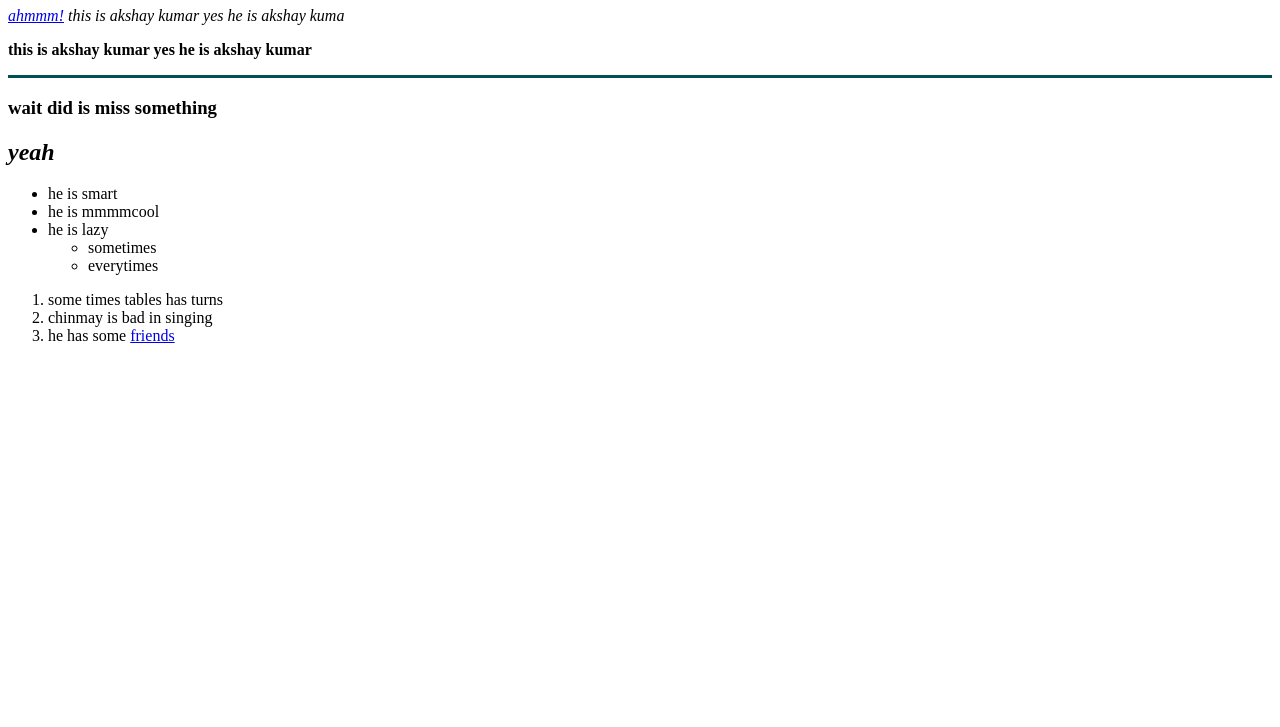
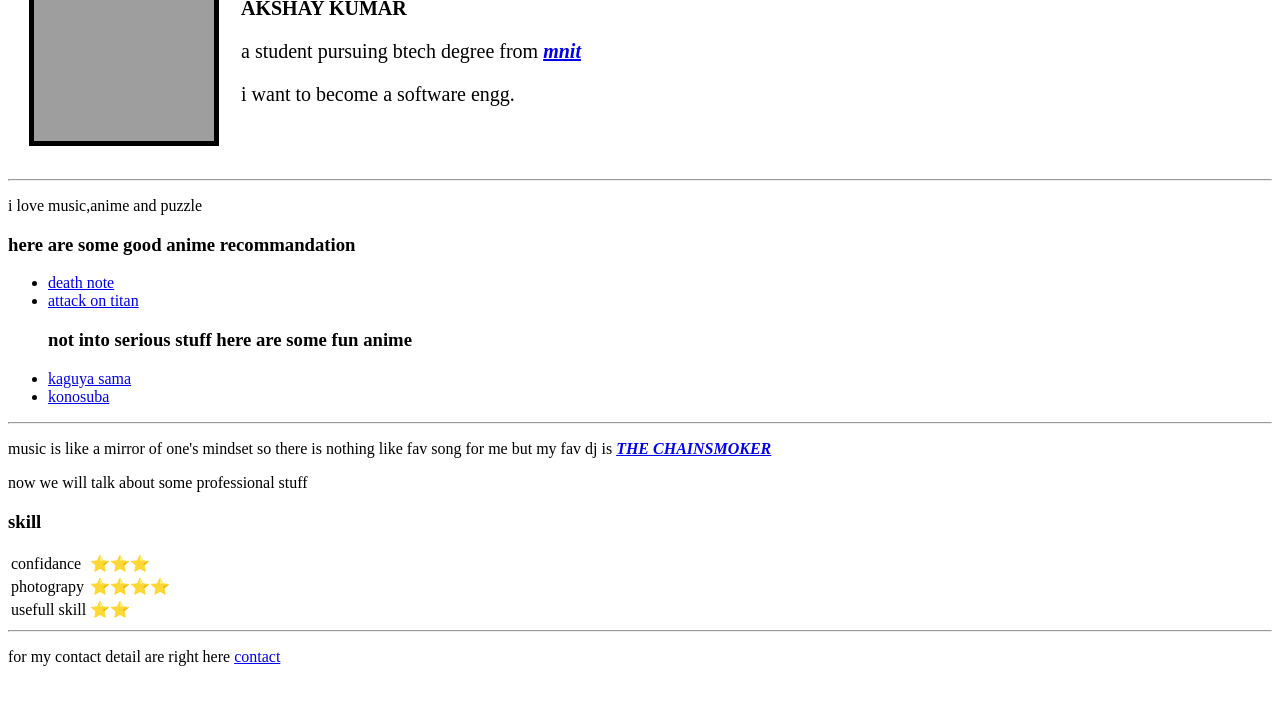
Before and after one commit to Flamer95711/cv, a plain HTML site: page index.html in a window 1280 px wide. Shown: the part 73-800 px from the top of the page. Drawn offline with Linux system fonts and the light colour scheme; grey boxes are pictures that could not be loaded.

Commit message:
update index.html

```diff
--- a/index.html
+++ b/index.html
@@ -1,37 +1,63 @@
 <!DOCTYPE html>
 <html lang="en" dir="ltr">
-  <head>
-    <meta charset="utf-8">
-    <title> 🌲good so goood</title>
-  </head>
-  <body>
 
+<head>
+  <meta charset="utf-8">
+  <title>my introduction</title>
+</head>
 
-<h1>akshay kumar</h1>
-<p><em><a href="https://www.w3schools.com/html/html_intro.asp">ahmmm!</a>  this is akshay kumar yes he is akshay kuma</em></p>
-<p><strong>this is akshay kumar yes he is akshay kumar</strong></p>
+<body>
+  <table cellspacing="20">
+    <tr>
+      <td><img src="C:\Users\kumar\Downloads\20221218_185622.jpg" width="180px" height="180px" border=5px></td>
+      <td>
+        <h2 style="font-size:20px;">AKSHAY KUMAR</h2>
+        <p style="font-size:20px;">
+          a student pursuing btech degree from <em><strong><a href="https://mnit.ac.in">mnit</a></strong></em>
+        </p>
+        <p style="font-size:20px;">
+          i want to become a <addr title="a manipulator">
+            software engg.
+          </addr>
+        </P>
+      </td>
+    </tr>
+  </table>
+  <hr>
+  <p>
+    i love music,anime and puzzle
+  </p>
+  <h3>here are some good anime recommandation</h3>
+  <ul>
+    <li><a href="https://myanimelist.net/anime/1535/Death_Note">death note</a></li>
+    <li><a href="https://myanimelist.net/anime/16498/Shingeki_no_Kyojin">attack on titan</a></li>
+    <h3>not into serious stuff here are some fun anime</h3>
+    <li><a href="https://myanimelist.net/anime/37999/Kaguya-sama_wa_Kokurasetai__Tensai-tachi_no_Renai_Zunousen">kaguya sama</a></li>
+    <li><a href="https://myanimelist.net/anime/30831/Kono_Subarashii_Sekai_ni_Shukufuku_wo">konosuba</a></li>
+  </ul>
+  <hr>
+  <p>music is like a mirror of one's mindset
+    so there is nothing like fav song
+    for me but my fav dj is <em><strong><a href="https://open.spotify.com/artist/69GGBxA162lTqCwzJG5jLp?autoplay=true">THE CHAINSMOKER</a></strong></em></p>
 
-<hr size="3" noshade color="#005058">
+  <p>now we will talk about some professional stuff</p>
+  <h3>skill</h3>
+  <table>
+    <tr>
+      <td>confidance</td>
+      <td>⭐⭐⭐</td>
+    </tr>
+    <tr>
+      <td>photograpy</td>
+      <td>⭐⭐⭐⭐</td>
+    </tr>
+    <tr>
+      <td>usefull skill</td>
+      <td>⭐⭐</td>
+    </tr>
+  </table>
+  <hr />
+  <p>for my contact detail are right here <a href= third.html>contact</a></p>
+</body>
 
-<h3><p><strong>wait did is miss something</strong></p></h3>
-<h2><em><strong>yeah</strong></em></h2>
-<ul>
-  <li>he is smart</li>
-  <li>he is mmmmcool</li>
-  <li>he is lazy</li>
-   <ul>
-     <li>sometimes</li>
-     <li>everytimes</li>
-   </ul>
-</ul>
-<ol>
-  <li>some times tables has turns</li>
-  <li>chinmay is bad in singing</li>
-  <li>
-    he has some <a href="friends.html">friends</a>
-  </li>
-</ol>
-
-
-  </body>
 </html>
```
